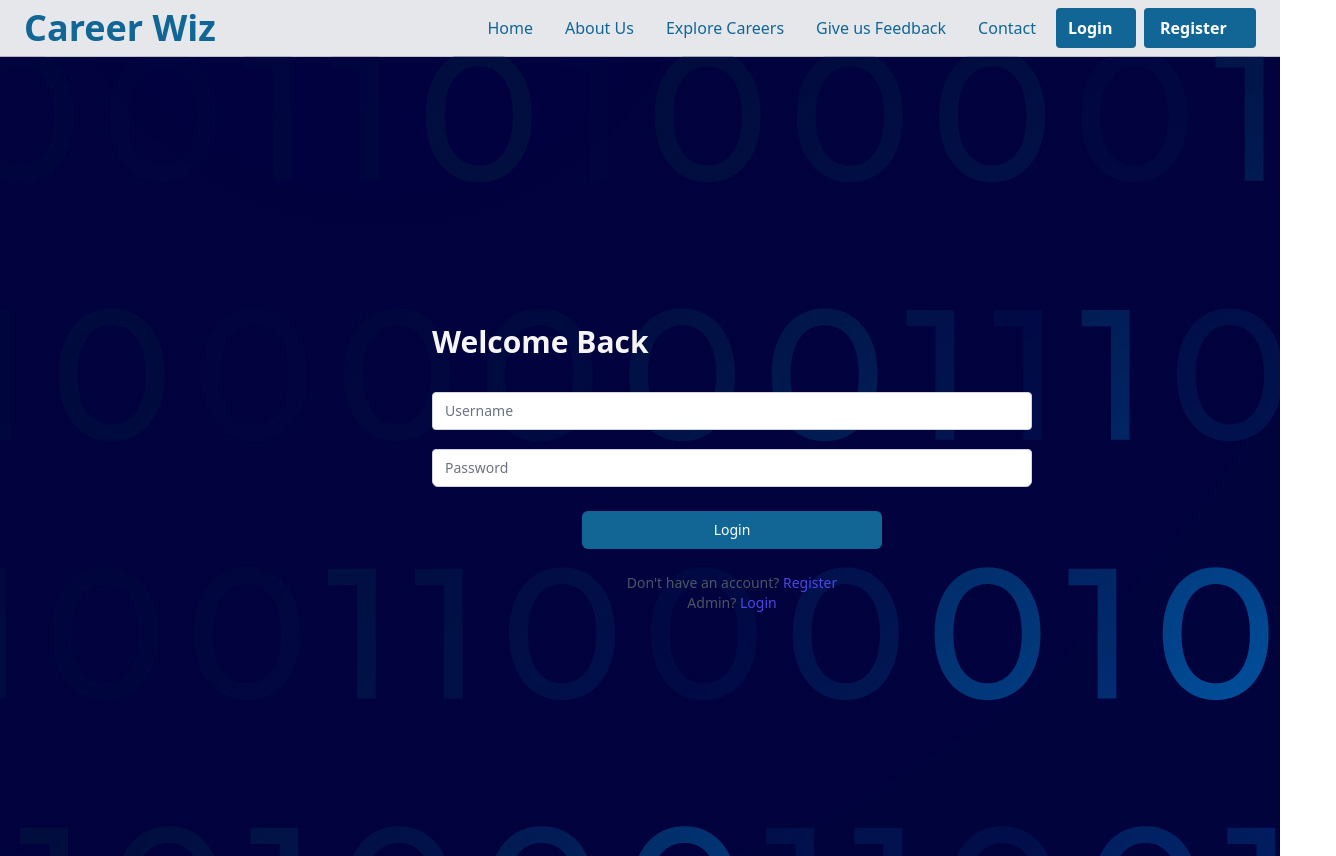
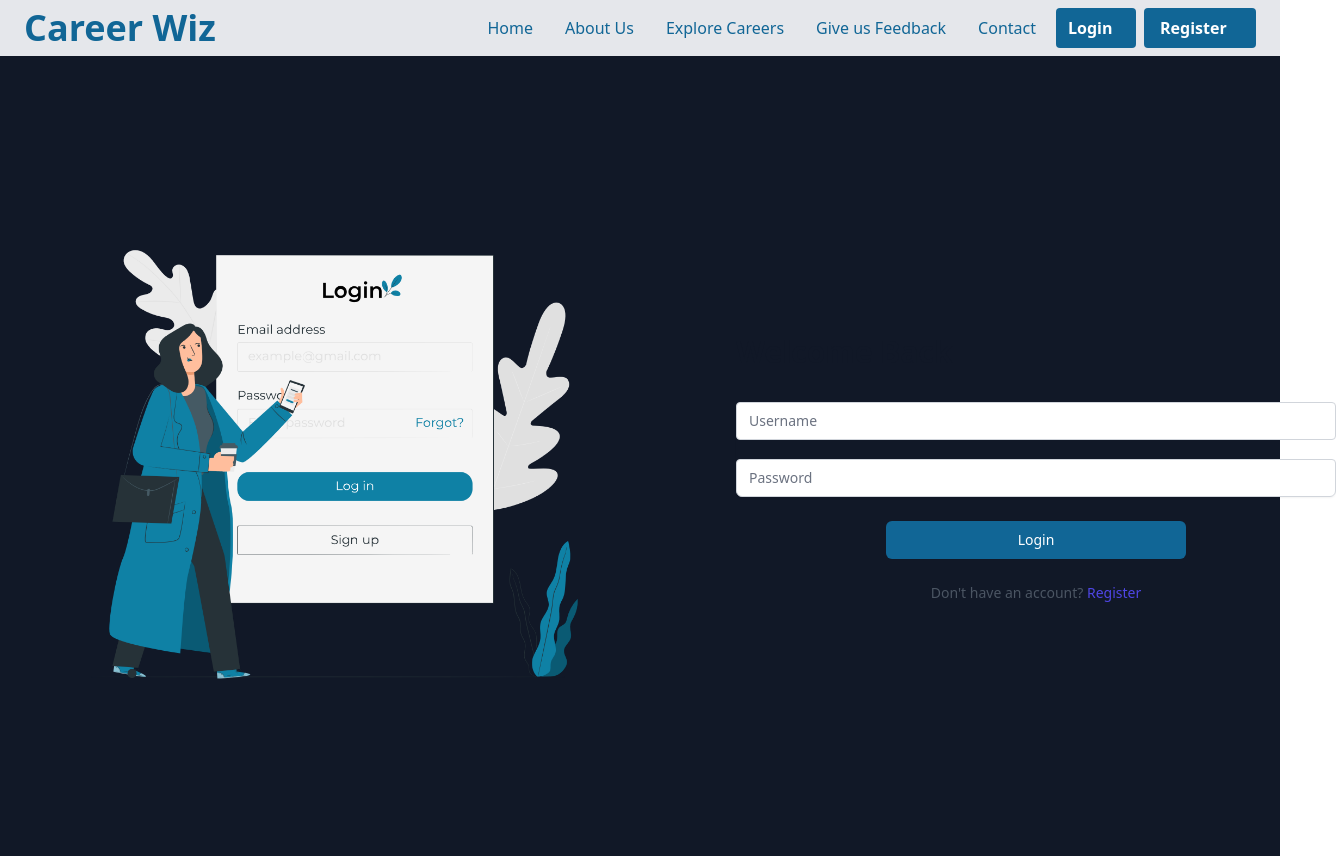
Before and after one commit to RivoltaAlpha/careerwiz-frontend, a React (Vite) app: page /login in a window 1280 px wide. Shown: the whole page, 1336 px wide, since content can reach past the window. Built offline with nearby package versions, Linux system fonts and the light colour scheme; no server answers.

Commit message:
csrf configured

```diff
--- /dev/null
+++ b/src/Utils/csrf.ts
@@ -0,0 +1,10 @@
+export const fetchCsrfToken = async (): Promise<string> => {
+    try {
+      const response = await fetch("/csrf-token");
+      const data = await response.json();
+      return data.csrfToken;
+    } catch (error) {
+      console.error("Failed to fetch CSRF token:", error);
+      throw error;
+    }
+  };
--- a/src/pages/Login.tsx
+++ b/src/pages/Login.tsx
@@ -1,7 +1,7 @@
 import { useEffect, useState } from "react";
 import { useNavigate } from "react-router-dom";
 import { NavLink } from "react-router-dom";
-import loginPic from '/images/hero.jpg';
+import loginPic from "/images/login.png";
 import { Toaster, toast } from "sonner";
 import { useDispatch } from "react-redux";
 import { RootState } from "../app/store";
@@ -9,11 +9,11 @@ import { useSelector } from "react-redux";
 import { setUserData } from "../features/login/loginSlice";
 import loginApi from "../features/login/loginAPI";
 import Header from "../components/Header";
+import { fetchCsrfToken } from "../Utils/csrf";
 
 type LoginForm = {
   username: string;
   password: string;
-  role: string;
 };
 
 export const Login = () => {
@@ -21,28 +21,43 @@ export const Login = () => {
   const dispatch = useDispatch();
   const { isAuthenticated } = useSelector((state: RootState) => state.userAuth);
   const [loginUser, { isLoading }] = loginApi.useLoginMutation();
-  const [user, setUser] = useState<LoginForm>({
-    username: "",
-    password: "",
-    role: "user",
-  });
+  const [user, setUser] = useState<LoginForm>({ username: "", password: ""});
+  const [csrfToken, setCsrfToken] = useState<string>("");
+
 
   useEffect(() => {
-    if (isAuthenticated && user.role === "user") {
+    if (isAuthenticated) {
         navigate("/dashboard");
       }
-  }, [isAuthenticated, navigate, user.role]);
-
+  }, [isAuthenticated, navigate]);
   const handleChange = (e: React.ChangeEvent<HTMLInputElement>) => {
     const { name, value } = e.target;
     setUser((prev) => ({ ...prev, [name]: value }));
   };
 
+  useEffect(() => {
+    const getCsrfToken = async () => {
+      try {
+        const token = await fetchCsrfToken();
+        setCsrfToken(token);
+      } catch (error) {
+        console.error("Failed to fetch CSRF token:", error);
+      }
+    };
+    getCsrfToken();
+  }, []);
+
   const handleSubmit = async (e: React.FormEvent) => {
     e.preventDefault();
     console.log("Submitting form data:", user); // Debugging step
     try {
-      const response = await loginUser(user).unwrap();
+      const response = await loginUser({
+        ...user,
+        headers: {
+          "X-CSRF-Token": csrfToken,
+        },
+      }).unwrap();
+      dispatch(setUserData(response));
       console.log("Backend response:", response); // Debugging step
 
       dispatch(setUserData({ user: response.user, token: response.token }));
@@ -61,10 +76,7 @@ export const Login = () => {
   return (
 <>
     <Header />
-    <div className="min-h-screen bg-gray-100 flex flex-col lg:flex-row items-center justify-center py-12 px-6 lg:px-8"
-    style={{ backgroundImage: `url(${loginPic})` }}
-    >
-
+    <div className="min-h-screen bg-gray-900 flex flex-col lg:flex-row items-center justify-center py-12 px-6 lg:px-8">
       <Toaster
         toastOptions={{
           classNames: {
@@ -75,10 +87,17 @@ export const Login = () => {
           },
         }}
       />
+      <div className="relative w-full lg:w-1/2 flex justify-center lg:justify-start lg:px-8">
+        <img
+          className="w-full h-auto object-cover lg:h-full"
+          src={loginPic}
+          alt="Welcome"
+        />
+      </div>
       <div className="w-full lg:w-1/2 flex flex-col items-center justify-center py-12 px-4 sm:px-6 lg:px-20 xl:px-24">
         <div className="mx-auto w-full lg:w-[600px]">
           <div>
-            <h2 className="mt-6 text-3xl font-bold text-gray-100">
+            <h2 className="mt-6 text-3xl font-bold text-gray-900">
               Welcome Back
             </h2>
           </div>
@@ -133,15 +152,6 @@ export const Login = () => {
                   Register
                 </NavLink>
                 </div>
-                <div>
-                Admin?{" "}
-                <NavLink
-                  to="/admin-login"
-                  className="font-medium text-indigo-600  hover:text-indigo-500"
-                >
-                  Login
-                </NavLink>
-                </div>
               </p>
             </div>
           </div>
```
